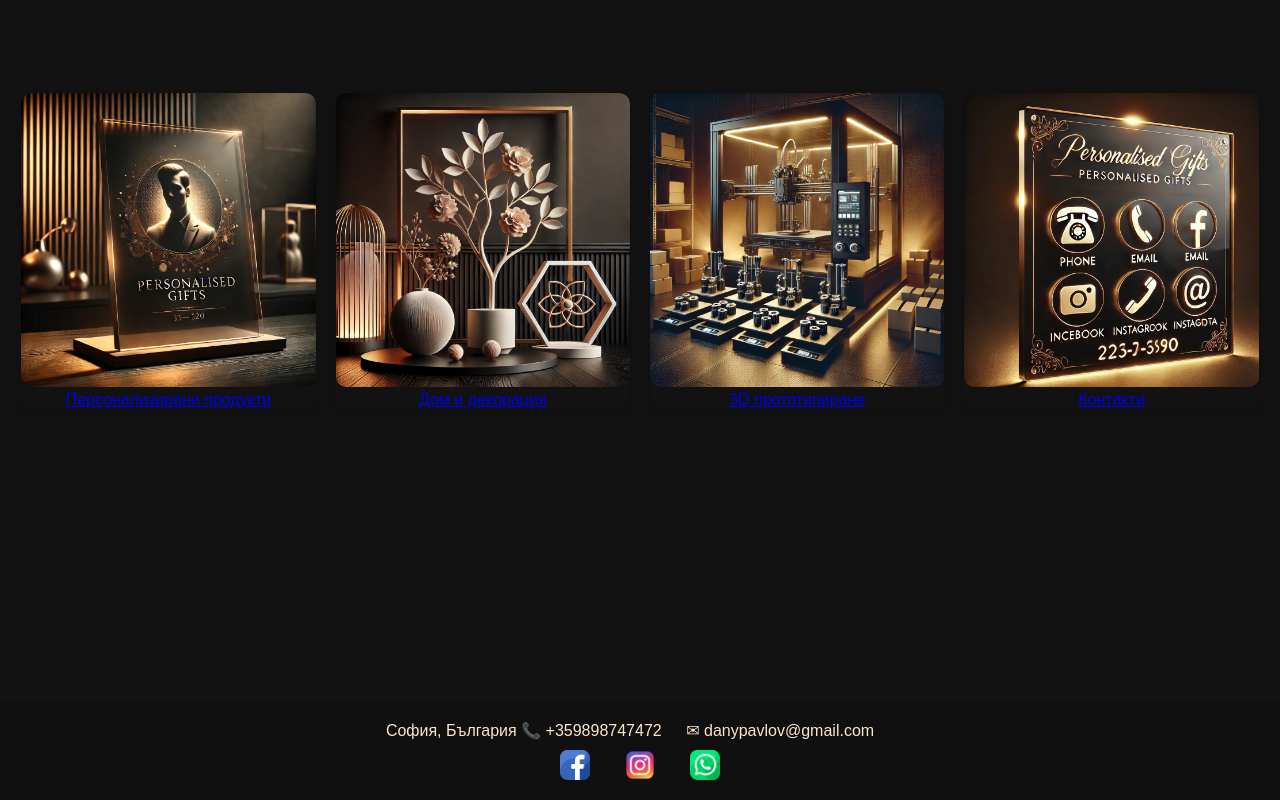
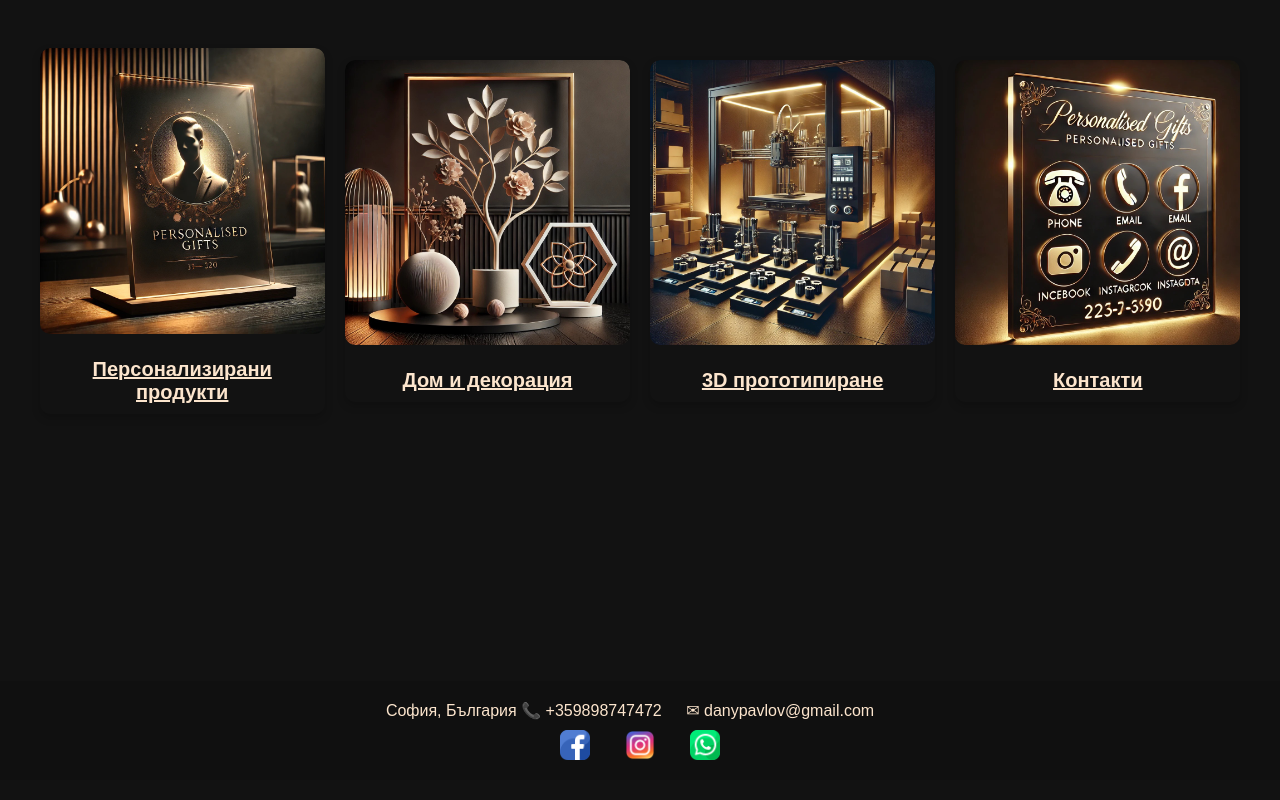
Before and after one commit to dp-design-site/dp-design-site, a plain HTML site: page index.html in a window 1280 px wide. Shown: the part 469-1269 px from the top of the page. Drawn offline with Linux system fonts and the light colour scheme.

Commit message:
Update index.html

```diff
--- a/index.html
+++ b/index.html
@@ -13,6 +13,7 @@
             margin: 0;
             padding: 0;
             text-align: center;
+            overflow-x: hidden; /* Скриване на хоризонталния скрол */
         }
 
         /* Контейнер за категориите */
@@ -22,10 +23,9 @@
             justify-content: center;
             text-align: center;
             gap: 20px;
-            overflow: hidden;
             min-height: 100vh;
             align-items: center;
-            padding-top: 60px; /* За да не се застъпва с навигацията */
+            padding: 40px 20px 0 20px; /* Намаляване на разстоянието отгоре */
         }
 
         /* Стилове за всяка категория */
@@ -47,7 +47,7 @@
                 height: auto; /* Автоматична височина на секцията */
             }
             .category-container {
-                width: 90%; /* Сега ще има малко рамка отстрани */
+                width: 90%;
                 max-width: 400px;
             }
         }
@@ -60,7 +60,7 @@
             border-radius: 10px;
         }
 
-        /* Ефект при ховър на десктоп */
+        /* Ефект при ховър */
         .category-container:hover img {
             transform: scale(1.1);
         }
@@ -72,23 +72,58 @@
             left: 50%;
             transform: translate(-50%, -50%);
             width: 90%;
+            height: auto;
             background: rgba(0, 0, 0, 0.6);
             color: white;
+            display: flex;
+            flex-direction: column;
+            align-items: center;
+            justify-content: center;
             font-size: 18px;
             font-weight: bold;
             opacity: 0;
             transition: 0.5s ease-in-out;
             padding: 15px;
+            text-align: center;
             border-radius: 10px;
         }
 
         .category-container:hover .overlay {
             opacity: 1;
         }
+
+        /* Леко изсветляване при докосване на мобилни устройства */
+        @media (max-width: 768px) {
+            .category-container:active img {
+                filter: brightness(1.2);
+            }
+            .category-container:active .overlay {
+                opacity: 1;
+            }
+        }
+
+        /* Заглавия под категориите - корекция на цвета */
+        .category-title {
+            font-size: 20px;
+            font-weight: bold;
+            margin-top: 10px;
+            padding: 10px;
+            background: transparent;
+            color: #fce5cd; /* Цветът, който използваме за целия сайт */
+            border-radius: 5px;
+            transition: background 0.3s ease, transform 0.3s ease-in-out;
+            display: inline-block;
+        }
+
+        .category-title:hover {
+            transform: scale(1.05);
+            text-shadow: 0px 0px 5px rgba(255, 255, 255, 0.8);
+        }
+
     </style>
 </head>
-<body onload="loadComponents()">
-    <!-- Динамично вмъкнат хедър -->
+<body>
+    <!-- Динамичен хедър -->
     <div id="header"></div>
 
     <!-- Основни категории -->
@@ -123,18 +158,27 @@
         </div>
     </div>
 
-    <!-- Динамично вмъкнат футър -->
+    <!-- Динамичен футър -->
     <div id="footer"></div>
 
+    <!-- Скриптове за вмъкване на хедър и футър -->
     <script>
         function loadComponents() {
             fetch('header.html')
                 .then(response => response.text())
-                .then(data => document.getElementById('header').innerHTML = data);
+                .then(data => {
+                    document.getElementById('header').innerHTML = data;
+                });
+
             fetch('footer.html')
                 .then(response => response.text())
-                .then(data => document.getElementById('footer').innerHTML = data);
+                .then(data => {
+                    document.getElementById('footer').innerHTML = data;
+                });
         }
+
+        loadComponents();
     </script>
+
 </body>
 </html>
```
